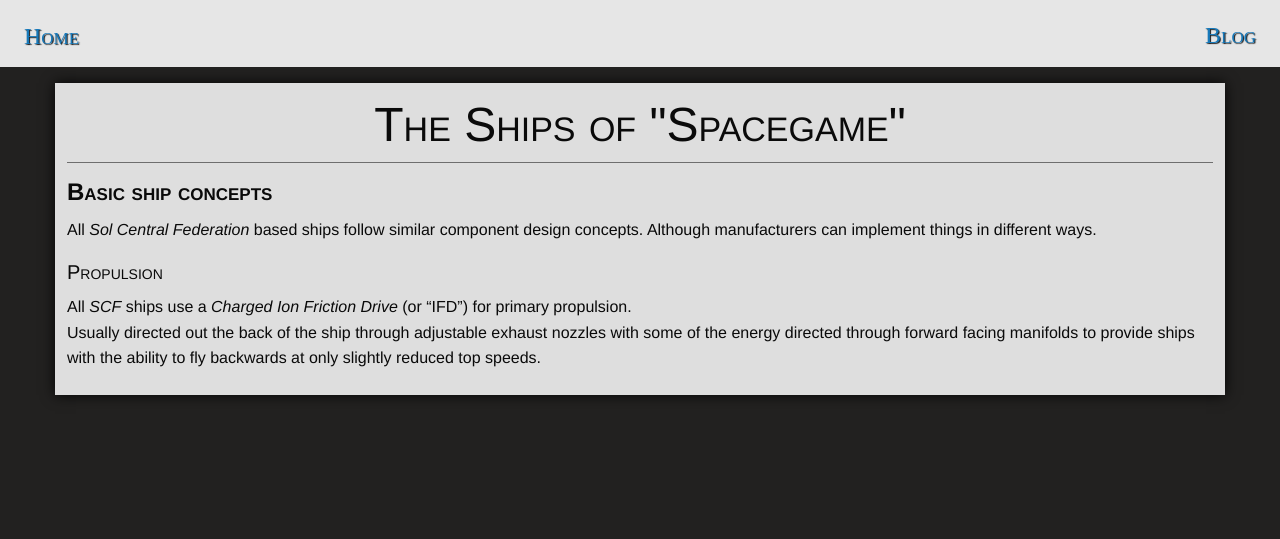
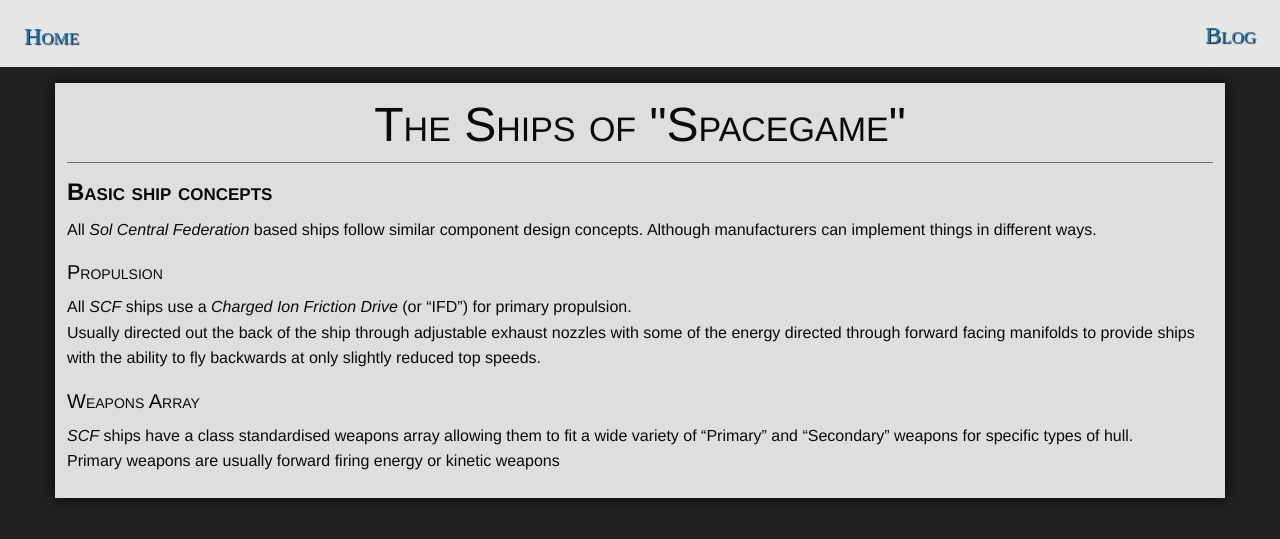
Before and after one commit to ori-sky/polar-space, a Jekyll site: the page built from designs/ships.md, in a window 1280 px wide. Shown: the top 539 px of the page. Built offline with Jekyll 4.4.1, drawn with Linux system fonts in a browser that asks for light colours; nearby versions of some CDN libraries; some web fonts are replaced; our own code applies the rules of GitHub Pages for plain Markdown files; library files that are not in the unit come from our copies.

Commit message:
designs/ships.md updated from https://stackedit.io/

```diff
--- a/designs/ships.md
+++ b/designs/ships.md
@@ -7,8 +7,12 @@ All *Sol Central Federation* based ships follow similar component design concept
 ### Propulsion
 All *SCF* ships use a *Charged Ion Friction Drive* (or "IFD") for primary propulsion.
 Usually directed out the back of the ship through adjustable exhaust nozzles with some of the energy directed through forward facing manifolds to provide ships with the ability to fly backwards at only slightly reduced top speeds.
+
+### Weapons Array
+*SCF* ships have a class standardised weapons array allowing them to fit a wide variety of "Primary" and "Secondary" weapons for specific types of hull.
+Primary weapons are usually forward firing energy or kinetic weapons
 <!--stackedit_data:
 eyJwcm9wZXJ0aWVzIjoiZXh0ZW5zaW9uczpcbiAgcHJlc2V0Oi
-BnZm1cbiIsImhpc3RvcnkiOls3MzI0MTIyODIsLTEwMzQwMjU5
-MTddfQ==
+BnZm1cbiIsImhpc3RvcnkiOlsxMTUzNjcxMDYwLC0xMDM0MDI1
+OTE3XX0=
 -->
```
